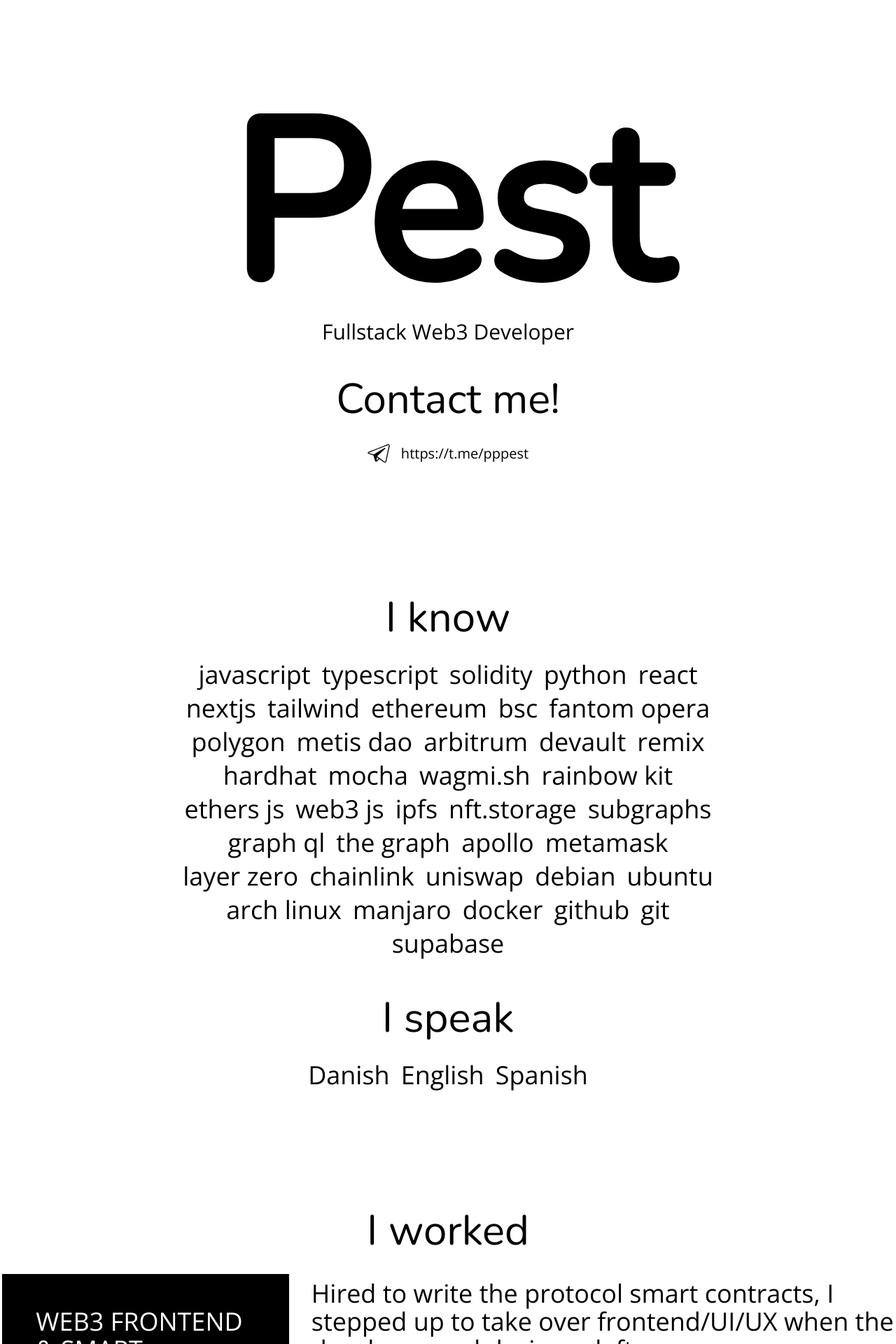
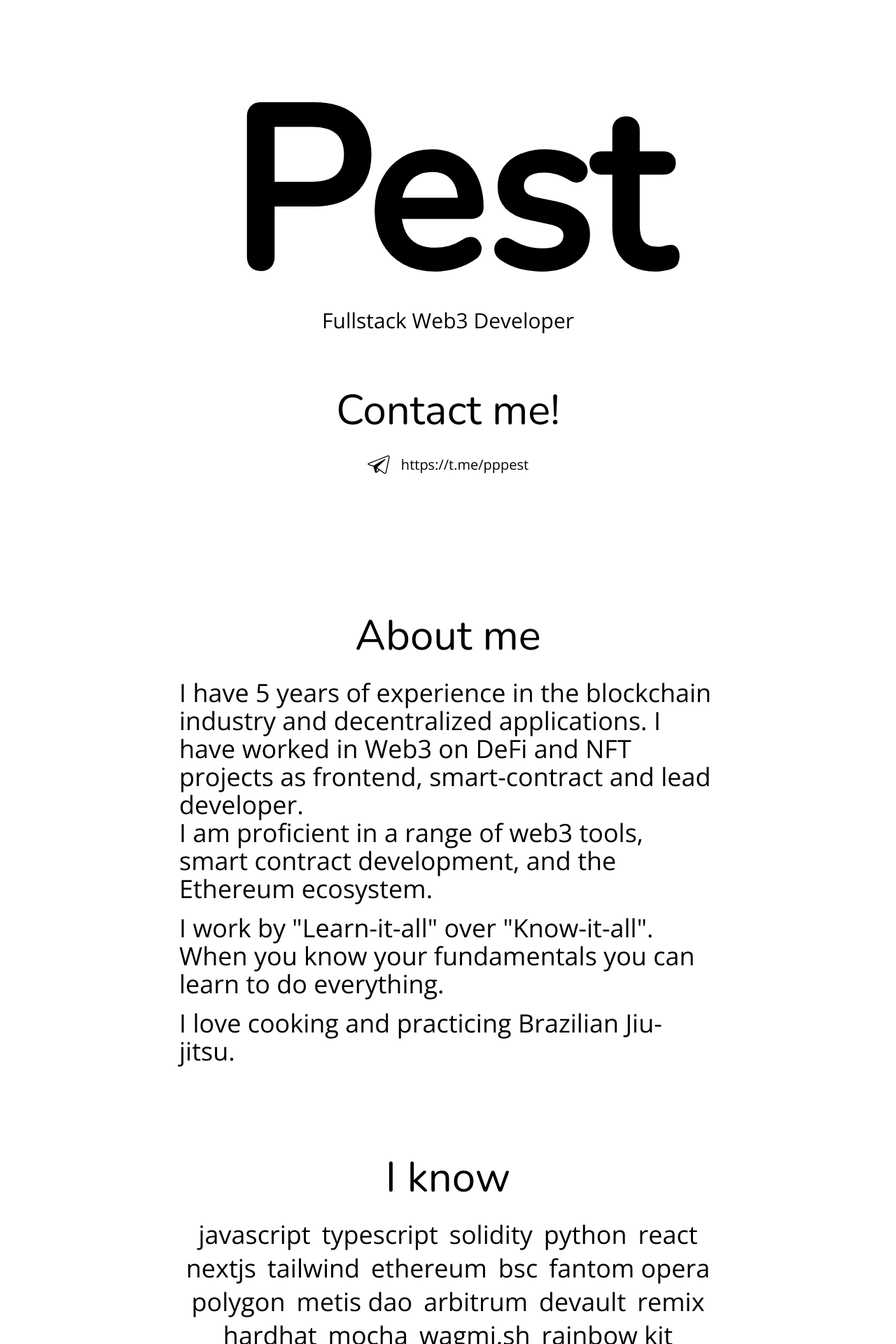
Before and after one commit to pppest/resume, a Next.js app: page / in a window 1280 px wide. Shown: the top 1920 px of the page at 70% size. Built offline with nearby package versions, Linux system fonts and the light colour scheme; a web font is replaced by a local one.

Commit message:
add about section

```diff
--- /dev/null
+++ b/src/components/About/About.tsx
@@ -0,0 +1,25 @@
+import React from "react";
+
+const aboutMe: string =
+  "I have 17 years of experience working with Linux, and 5 years of experience in blockchain technology and decentralized applications. I have worked in Web3 on DeFi and NFT projects as frontend, smart-contract and lead developer. I am proficient in a range of web3 tools, smart contract development, and the Ethereum ecosystem. I work by Learn-it-all over Know-it-all. When you know your fundamentals you can learn to do everything. I love cooking and practicing Brazilian Jiu-jitsu.";
+
+function About() {
+  return (
+    <section className="flex flex-col gap-8 justify-center items-center w-[60vw] container">
+      <h1 className="text-6xl font-display normal-case whitespace-nowrap">About me</h1>
+      <div className="flex flex-col items-start justify-center gap-4">
+        <p className="font-primaryFont text-4xl normal-case">
+          I have 5 years of experience in the blockchain industry and decentralized applications. I have worked in Web3 on DeFi and NFT
+          projects as frontend, smart-contract and lead developer. <br />I am proficient in a range of web3 tools, smart contract
+          development, and the Ethereum ecosystem.
+        </p>
+        <p className="font-primaryFont text-4xl normal-case">
+          I work by &quot;Learn-it-all&quot; over &quot;Know-it-all&quot;. When you know your fundamentals you can learn to do everything.
+        </p>
+        <p className="font-primaryFont text-4xl normal-case">I love cooking and practicing Brazilian Jiu-jitsu.</p>
+      </div>
+    </section>
+  );
+}
+
+export default About;
--- a/src/pages/index.tsx
+++ b/src/pages/index.tsx
@@ -3,13 +3,17 @@ import Jobs from "@/components/Jobs/Jobs";
 import HumanLanguages from "@/components/HumanLanguages/HumanLanguages";
 import ContactMe from "@/components/ContactMe/ContactMe";
 import PestTitle from "@/components/PestTitle.tsx/PestTitle";
+import About from "@/components/About/About";
 
 export default function Home() {
   return (
     <main className="bg-white h-full w-screen flex flex-col items-center justify-center text-black lowercase mb-96 px-56">
-      <section className="flex flex-col justify-center items-center h-screen">
+      <section className="flex flex-col justify-center items-center h-screen gap-8">
         <PestTitle />
         <ContactMe />
+      </section>
+      <section className="flex flex-col justify-center items-center h-screen gap-8">
+        <About />
       </section>
       <section className="flex flex-col gap-16 justify-center items-center h-screen ">
         <Skills />
```
